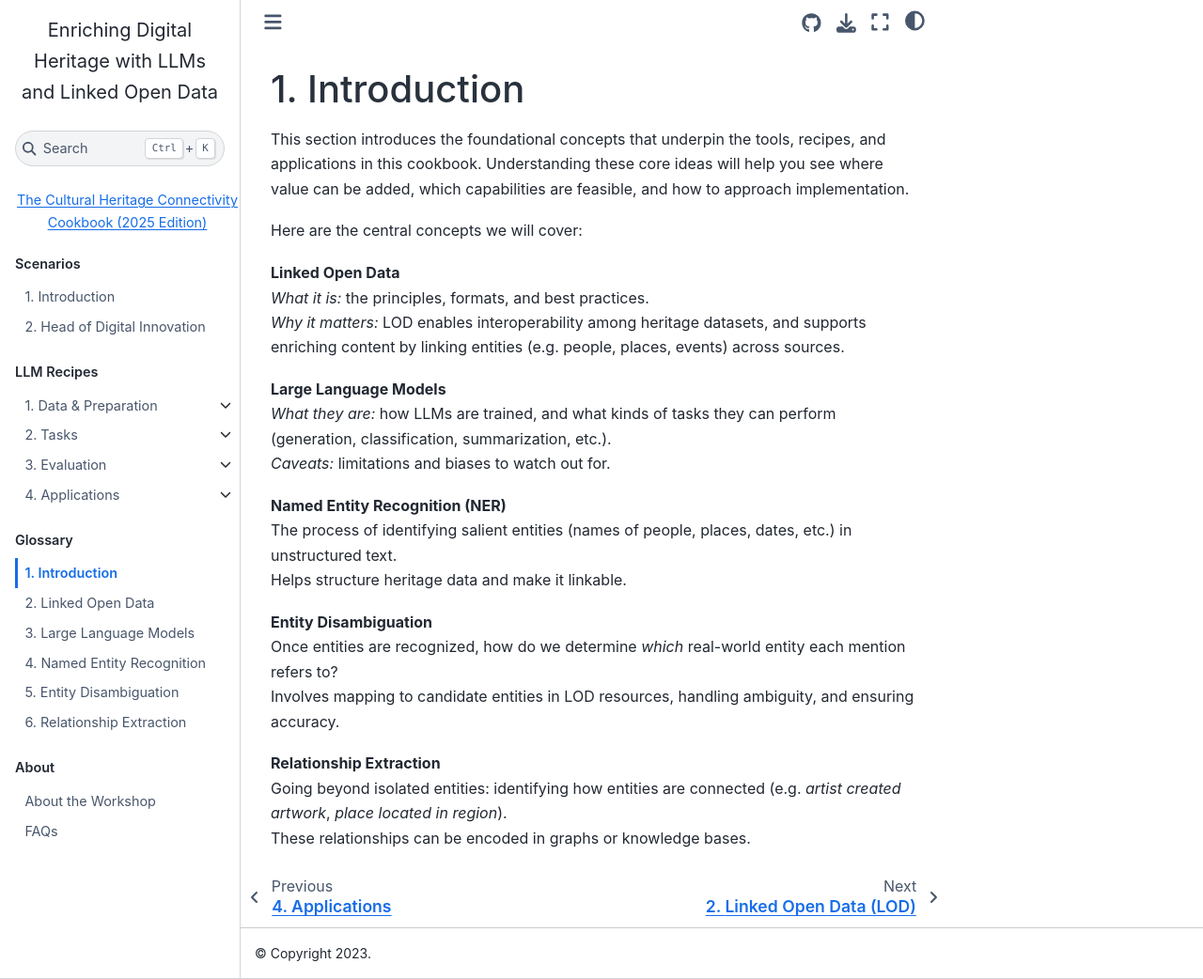
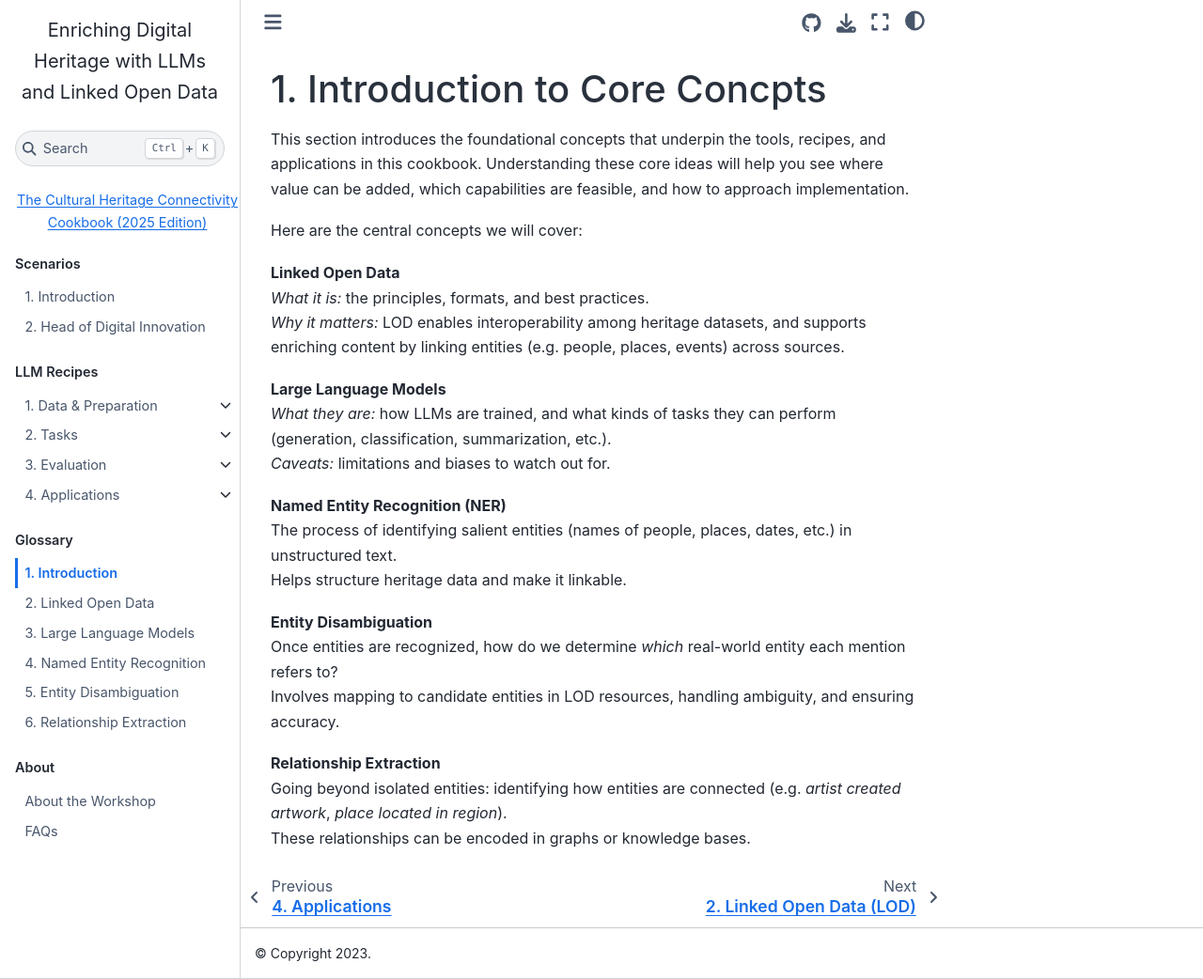
Before and after one commit to pelagios/llm-lod-enriching-heritage, a Jupyter Book: the page built from concepts/intro.md, in a window 1280 px wide and 1042 px high. Shown: the whole window at 94% size. Built offline with Jupyter Book 1.0.4 settings and Sphinx 7.4.7 and the Sphinx Book theme 1.1.4, drawn with Linux system fonts in a browser that asks for light colours; pages that are not in the unit, such as notebooks, are missing from menus.

Commit message:
Update intro.md
better title

```diff
--- a/concepts/intro.md
+++ b/concepts/intro.md
@@ -1,4 +1,4 @@
-# Introduction
+# Introduction to Core Concpts
 This section introduces the foundational concepts that underpin the tools, recipes, and applications in this cookbook. Understanding these core ideas will help you see where value can be added, which capabilities are feasible, and how to approach implementation.
 
 Here are the central concepts we will cover:
```
